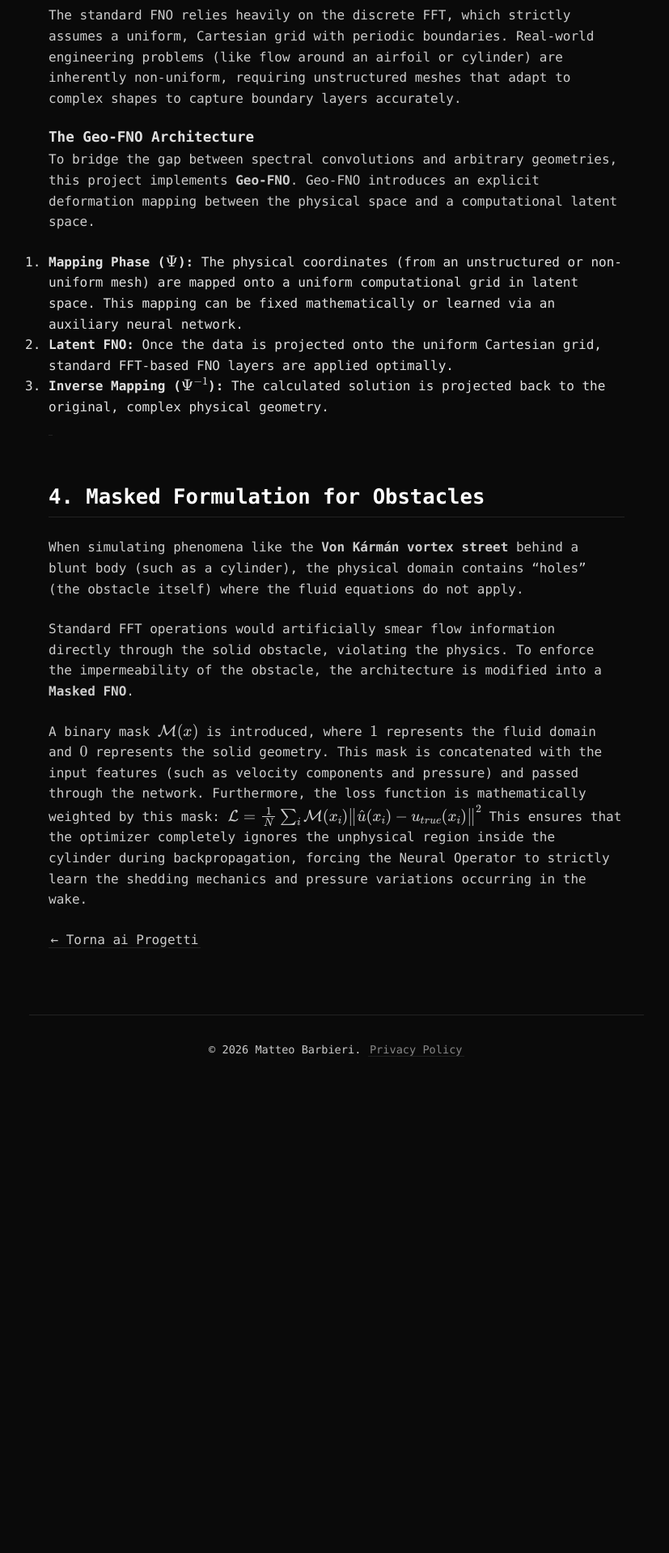
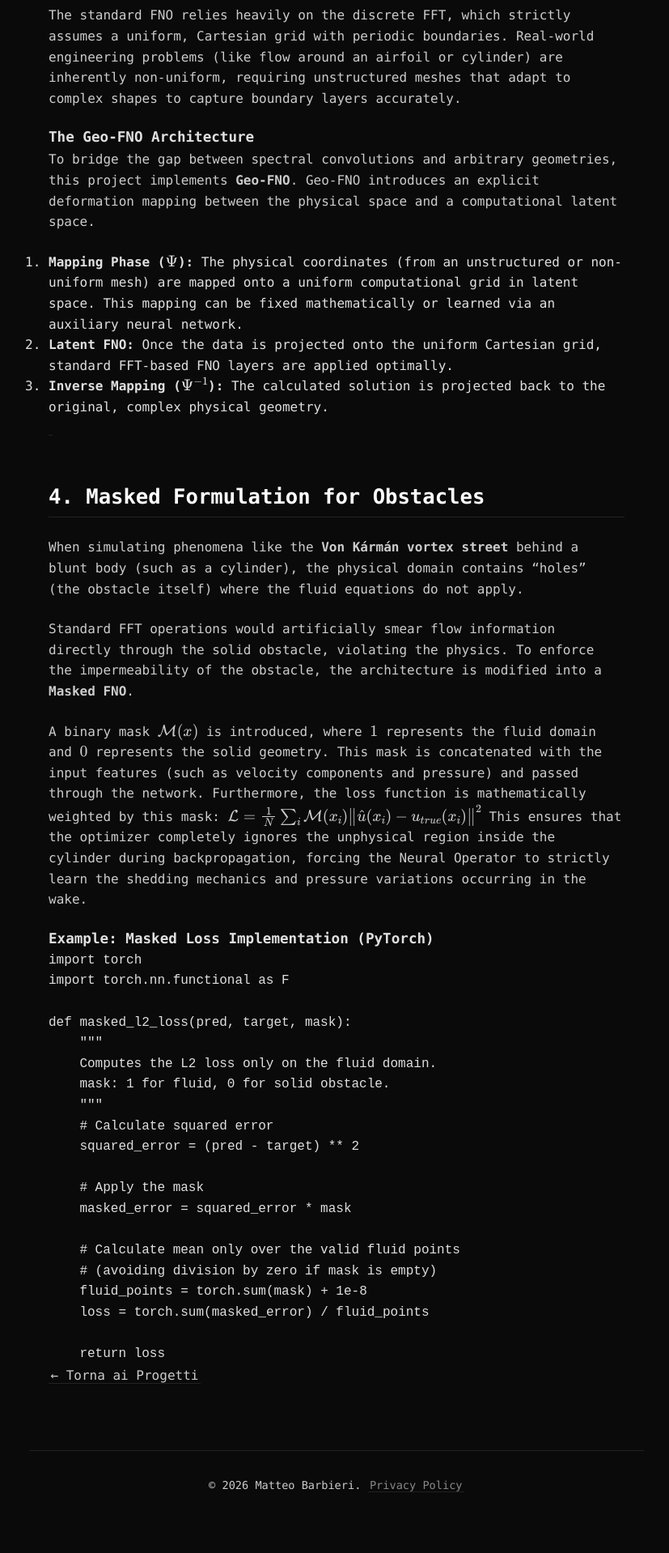
Before and after one commit to mttbrbr/mttbrbr.github.io, a Jekyll site: the page built from _projects/Fourier_Neural-Operator-CFD/index.md, in a window 1280 px wide. Shown: the part 2369-4287 px from the top of the page at 81% size, without its empty margins (224-1051 px from the left). Built offline with Jekyll 4.4.1, drawn with Linux system fonts in a browser that asks for light colours; before the commit the page ends 3749 px from its top, so only the background shows below that.

Commit message:
feat: add copy button to code blocks and masked loss code example

````diff
--- a/_projects/Fourier_Neural-Operator-CFD/index.md
+++ b/_projects/Fourier_Neural-Operator-CFD/index.md
@@ -59,3 +59,28 @@
 A binary mask $\mathcal{M}(x)$ is introduced, where $1$ represents the fluid domain and $0$ represents the solid geometry. This mask is concatenated with the input features (such as velocity components and pressure) and passed through the network. Furthermore, the loss function is mathematically weighted by this mask:
 $$ \mathcal{L} = \frac{1}{N} \sum_{i} \mathcal{M}(x_i) \left\| \hat{u}(x_i) - u_{true}(x_i) \right\|^2 $$
 This ensures that the optimizer completely ignores the unphysical region inside the cylinder during backpropagation, forcing the Neural Operator to strictly learn the shedding mechanics and pressure variations occurring in the wake.
+
+### Example: Masked Loss Implementation (PyTorch)
+
+```python
+import torch
+import torch.nn.functional as F
+
+def masked_l2_loss(pred, target, mask):
+    """
+    Computes the L2 loss only on the fluid domain.
+    mask: 1 for fluid, 0 for solid obstacle.
+    """
+    # Calculate squared error
+    squared_error = (pred - target) ** 2
+
+    # Apply the mask
+    masked_error = squared_error * mask
+
+    # Calculate mean only over the valid fluid points
+    # (avoiding division by zero if mask is empty)
+    fluid_points = torch.sum(mask) + 1e-8
+    loss = torch.sum(masked_error) / fluid_points
+
+    return loss
+```
--- a/assets/main.scss
+++ b/assets/main.scss
@@ -309,3 +309,36 @@
   width: 0%;
   transition: width 0.1s ease-out;
 }
+
+
+/* --- COPY BUTTON FOR CODE BLOCKS --- */
+pre {
+  position: relative;
+}
+.copy-btn {
+  position: absolute;
+  top: 0.5rem;
+  right: 0.5rem;
+  background: var(--bg-secondary);
+  color: var(--text-muted);
+  border: 1px solid var(--border-color);
+  border-radius: 4px;
+  padding: 0.3rem 0.6rem;
+  font-size: 0.8rem;
+  font-family: var(--font-mono);
+  cursor: pointer;
+  opacity: 0;
+  transition: opacity 0.2s, background 0.2s, color 0.2s;
+}
+pre:hover .copy-btn {
+  opacity: 1;
+}
+.copy-btn:hover {
+  background: var(--text-color);
+  color: var(--bg-color);
+}
+.copy-btn.copied {
+  background: #4caf50;
+  color: #fff;
+  border-color: #4caf50;
+}
````
Also changed, not shown: _includes/footer.html (+26 -0 lines).
